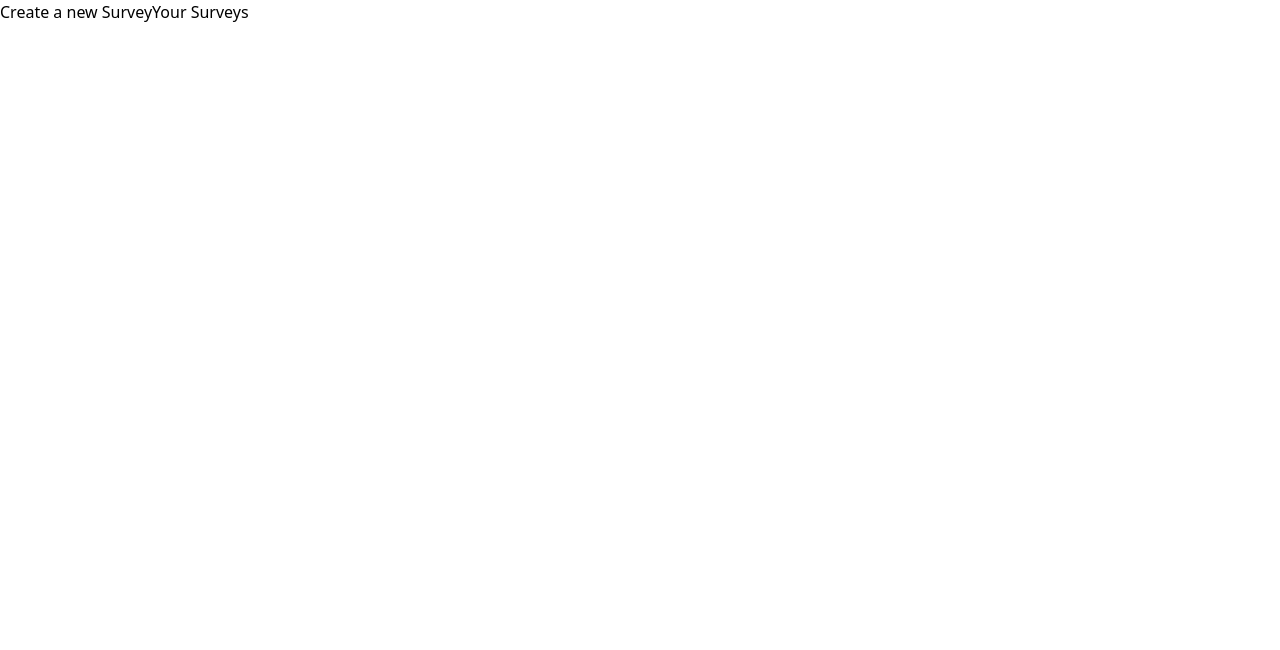
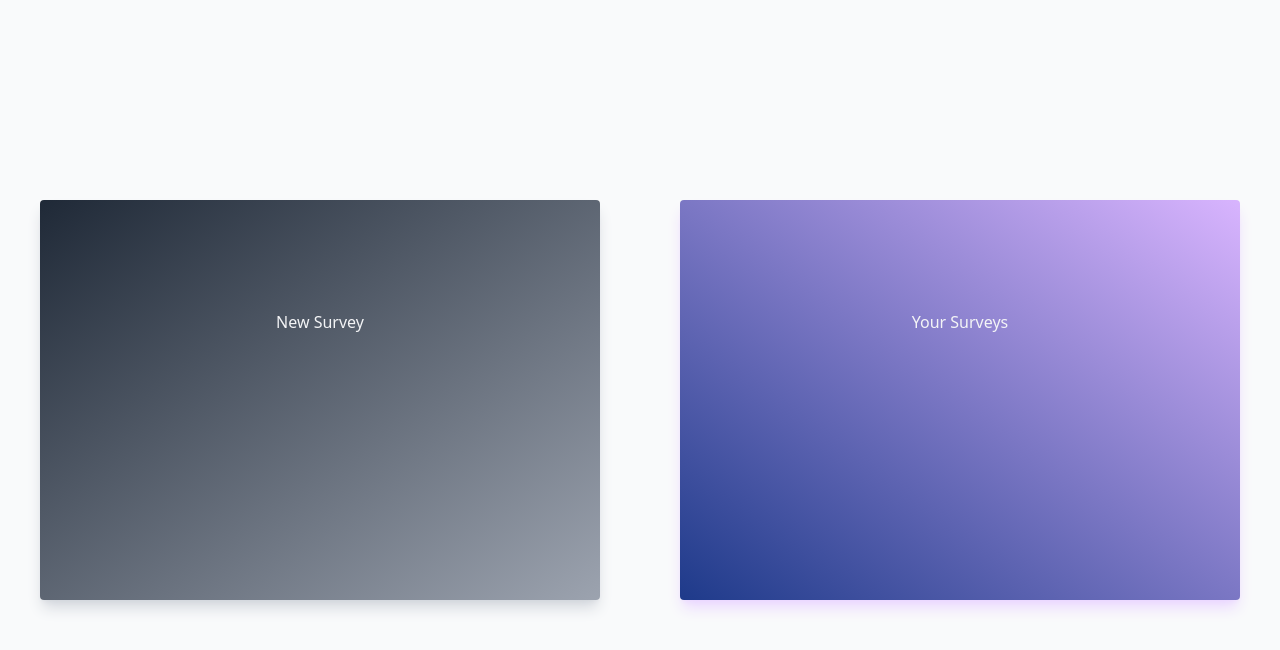
Before and after one commit to genericdude1998/codelabs-assignment, a React app: page / in a window 1280 px wide. Shown: the top 650 px of the page. Built offline with nearby package versions, Linux system fonts and the light colour scheme.

Commit message:
added home page css skeleton

```diff
--- a/src/home/Home.jsx
+++ b/src/home/Home.jsx
@@ -3,11 +3,45 @@ import { Link } from 'react-router-dom';
 
 const Home = () => {
     return (
-        <div className={'flex'}>
-            <Link to={'/newSurvey'}>Create a new Survey</Link>
-            <Link to={'/surveysList'}>Your Surveys</Link>
-            {/* <Link to={'/takeSurvey'}>Take a Survey</Link> */}
-        </div>
+<div class="h-screen w-full bg-gray-50 flex items-center flex-col sm:flex-row">
+    <div className="
+            text-gray-100 shadow-lg
+            shadow-gray-300
+            w-1/2 m-10 h-1/2
+            bg-gradient-to-br from-gray-800 to-gray-400
+            rounded
+            flex
+            justify-center
+            items-center"
+        >
+        <Link to={'/newSurvey'}
+        className="
+            w-full
+            h-full
+            text-center
+            textAlignVertical"
+        >New Survey</Link>
+    </div>
+
+    <div className="
+        text-gray-100 shadow-lg
+        shadow-purple-200
+        m-10 w-1/2 h-1/2
+        rounded
+        bg-gradient-to-bl
+        from-purple-300 to-blue-900
+        flex
+        justify-center
+        items-center">
+        <Link to={'/surveysList'}
+        className="
+            w-full
+            h-full
+            text-center
+            textAlignVertical
+        ">Your Surveys</Link>
+    </div>
+</div>
     );
 }
 
--- a/src/index.css
+++ b/src/index.css
@@ -468,6 +468,112 @@ Ensure the default browser behavior of the `hidden` attribute.
   --tw-backdrop-sepia:  ;
 }
 
+.m-10 {
+  margin: 2.5rem;
+}
+
 .flex {
   display: flex;
 }
+
+.h-screen {
+  height: 100vh;
+}
+
+.h-1\/2 {
+  height: 50%;
+}
+
+.h-full {
+  height: 100%;
+}
+
+.w-full {
+  width: 100%;
+}
+
+.w-1\/2 {
+  width: 50%;
+}
+
+.flex-col {
+  flex-direction: column;
+}
+
+.items-center {
+  align-items: center;
+}
+
+.justify-center {
+  justify-content: center;
+}
+
+.rounded {
+  border-radius: 0.25rem;
+}
+
+.bg-gray-50 {
+  --tw-bg-opacity: 1;
+  background-color: rgb(249 250 251 / var(--tw-bg-opacity));
+}
+
+.bg-gradient-to-br {
+  background-image: linear-gradient(to bottom right, var(--tw-gradient-stops));
+}
+
+.bg-gradient-to-bl {
+  background-image: linear-gradient(to bottom left, var(--tw-gradient-stops));
+}
+
+.from-gray-800 {
+  --tw-gradient-from: #1f2937;
+  --tw-gradient-stops: var(--tw-gradient-from), var(--tw-gradient-to, rgb(31 41 55 / 0));
+}
+
+.from-purple-300 {
+  --tw-gradient-from: #d8b4fe;
+  --tw-gradient-stops: var(--tw-gradient-from), var(--tw-gradient-to, rgb(216 180 254 / 0));
+}
+
+.to-gray-400 {
+  --tw-gradient-to: #9ca3af;
+}
+
+.to-blue-900 {
+  --tw-gradient-to: #1e3a8a;
+}
+
+.text-center {
+  text-align: center;
+}
+
+.text-gray-100 {
+  --tw-text-opacity: 1;
+  color: rgb(243 244 246 / var(--tw-text-opacity));
+}
+
+.shadow-lg {
+  --tw-shadow: 0 10px 15px -3px rgb(0 0 0 / 0.1), 0 4px 6px -4px rgb(0 0 0 / 0.1);
+  --tw-shadow-colored: 0 10px 15px -3px var(--tw-shadow-color), 0 4px 6px -4px var(--tw-shadow-color);
+  box-shadow: var(--tw-ring-offset-shadow, 0 0 #0000), var(--tw-ring-shadow, 0 0 #0000), var(--tw-shadow);
+}
+
+.shadow-gray-300 {
+  --tw-shadow-color: #d1d5db;
+  --tw-shadow: var(--tw-shadow-colored);
+}
+
+.shadow-purple-200 {
+  --tw-shadow-color: #e9d5ff;
+  --tw-shadow: var(--tw-shadow-colored);
+}
+
+.textAlignVertical{
+  line-height: 1525%;
+}
+
+@media (min-width: 640px) {
+  .sm\:flex-row {
+    flex-direction: row;
+  }
+}
--- a/src/tailwind.css
+++ b/src/tailwind.css
@@ -1,3 +1,7 @@
 @tailwind base;
 @tailwind components;
 @tailwind utilities;
+
+.textAlignVertical{
+    line-height: 1525%;
+}
```
